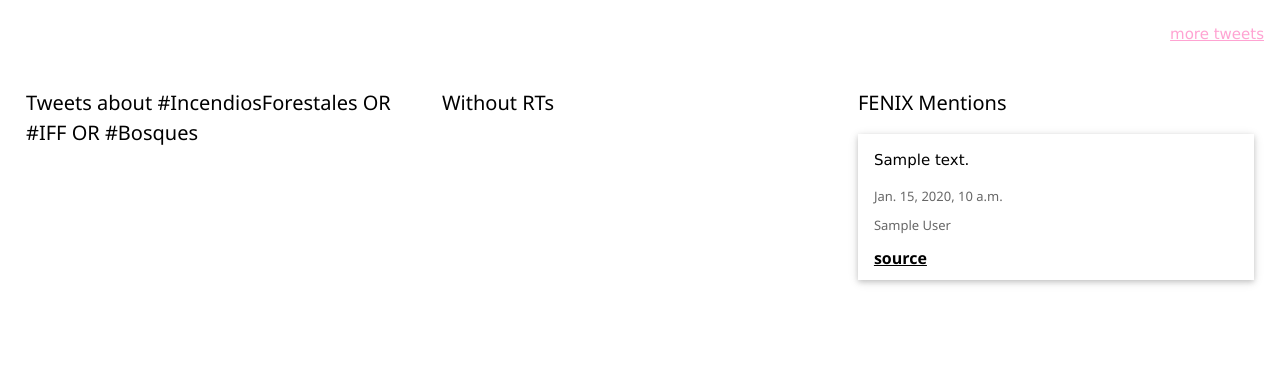
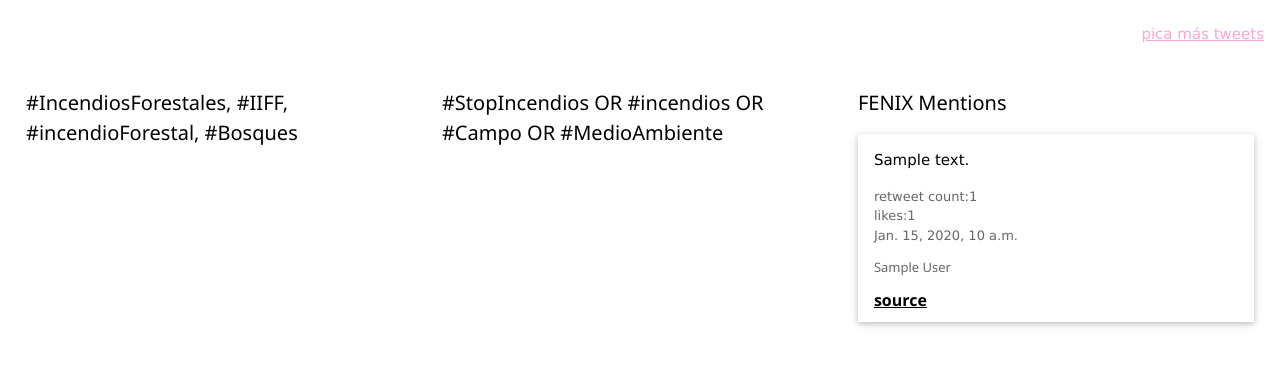
Before and after one commit to Eapu/picatweets, a Django app: template picapp/templates/picapp/index.html in a window 1280 px wide. Shown: the top 367 px of the page. Run offline with Django 3.2, Linux system fonts and the light colour scheme; the template is opened without the code that fills it: most values are stand-ins (such as "Sample title", 1, 10 or a date in 2020).

Commit message:
Update index.html

```diff
--- a/picapp/templates/picapp/index.html
+++ b/picapp/templates/picapp/index.html
@@ -21,17 +21,19 @@
 <br>
 <div class="w3-container">
 
-<a href="{% url "picapp:index2" %}" style="float: right;color: rgba(255, 146, 202, 0.845);">more tweets</a>
+<a href="{% url "picapp:index2" %}" style="float: right;color: rgba(255, 146, 202, 0.845);">pica más tweets</a>
 </div>
         <div class="w3-container">
         <br>
         <div class="row">
           <div class="column" style="background-color:rgb(255, 255, 255);">
-            <h4>Tweets about #IncendiosForestales OR #IFF OR #Bosques</h4>
+            <h4>#IncendiosForestales, #IIFF,  #incendioForestal, #Bosques</h4>
             {% for tweepy in search_tweets %}
             <div class="w3-panel w3-card">
               <p>{{ tweepy.full_text }}</p>
-              <h6 style="color: rgb(103, 103, 103);font-size: small;">{{ tweepy.created_at }}</h6>
+              <p style="color: rgb(103, 103, 103);font-size: small;">retweet count:{{ tweepy.retweet_count }}<br>
+                likes:{{ tweepy.favorite_count }}<br>
+              {{ tweepy.created_at }}</p>
               <h6 style="color: rgb(103, 103, 103);font-size: small;">{{ tweepy.place.full_name }}</h6>
 
               <h6><a target="_blank" rel="noopener noreferrer" href="{{ tweepy.user.url }}"><strong>source</strong></a></h6>
@@ -39,7 +41,7 @@
             {% endfor %}
           </div>
           <div class="column" style="background-color:rgb(255, 255, 255);">
-            <h4>Without RTs</h4>
+            <h4>#StopIncendios OR #incendios OR #Campo OR #MedioAmbiente </h4>
             {% for tweepy in search_tweets_noRT %}
             <div class="w3-panel w3-card">
               <p>{{ tweepy.full_text }}</p>
@@ -58,8 +60,10 @@
             {% for tweepy in user_metions %}
             <div class="w3-panel w3-card">
               <p>{{ tweepy.full_text }}</p>
-              <h6 style="color: rgb(103, 103, 103);font-size: small;">{{ tweepy.created_at }}</h6>
-              <h6 style="color: rgb(103, 103, 103);font-size: small;">{{ tweepy.place.full_name }}</h6>
+              <p style="color: rgb(103, 103, 103);font-size: small;">retweet count:{{ tweepy.retweet_count }}<br>
+                likes:{{ tweepy.favorite_count }}<br>
+              {{ tweepy.created_at }}</p>
+                            <h6 style="color: rgb(103, 103, 103);font-size: small;">{{ tweepy.place.full_name }}</h6>
             <h6><a target="_blank" rel="noopener noreferrer" href="{{ tweepy.user.url }}"><strong>source</strong></a></h6>
 
             </div>
```
